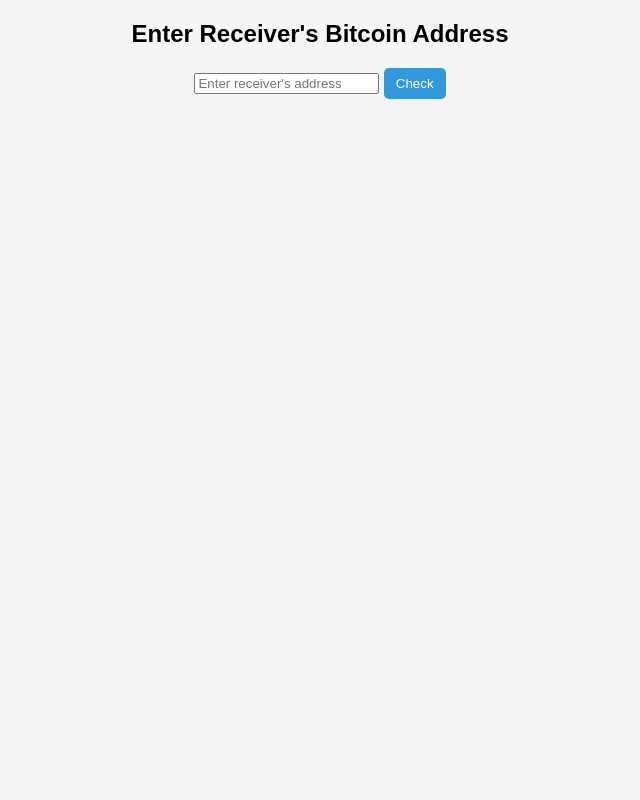
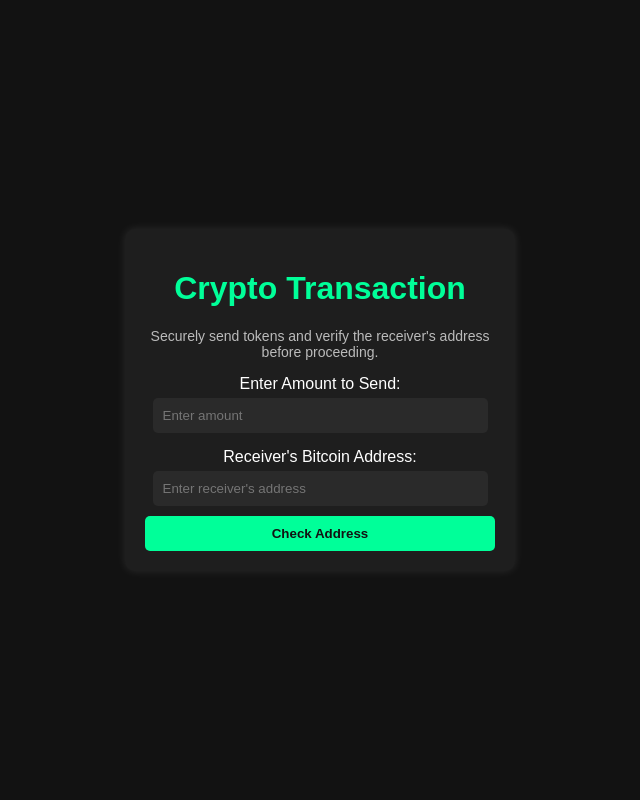
Before and after one commit to Ishan0704/CryptGuard, a Flask app: page /receiver_check in a window 1280 px wide. Shown: the whole page, without its empty margins (320-960 px from the left). Run offline with Flask 3, Linux system fonts and the light colour scheme; parts of the project's set-up code (start-up, migrations or seed data) failed here and were passed over.

Commit message:
Modified receiver_check.html

```diff
--- /dev/null
+++ b/static/style3.css
@@ -0,0 +1,66 @@
+body {
+    font-family: Arial, sans-serif;
+    background-color: #121212;
+    color: #ffffff;
+    display: flex;
+    justify-content: center;
+    align-items: center;
+    height: 100vh;
+    margin: 0;
+}
+
+.container {
+    background: #1e1e1e;
+    padding: 20px;
+    border-radius: 10px;
+    box-shadow: 0 0 10px rgba(255, 255, 255, 0.1);
+    text-align: center;
+    width: 350px;
+}
+
+h1 {
+    color: #00ff99;
+}
+
+.subtitle {
+    font-size: 14px;
+    color: #bbbbbb;
+}
+
+.transaction-box, .form-container {
+    margin-top: 15px;
+}
+
+input {
+    width: 90%;
+    padding: 10px;
+    margin-top: 5px;
+    border: none;
+    border-radius: 5px;
+    background: #2a2a2a;
+    color: #ffffff;
+    outline: none;
+}
+
+button {
+    width: 100%;
+    padding: 10px;
+    margin-top: 10px;
+    background: #00ff99;
+    border: none;
+    color: #121212;
+    font-weight: bold;
+    border-radius: 5px;
+    cursor: pointer;
+    transition: background 0.3s;
+}
+
+button:hover {
+    background: #00cc77;
+}
+
+.error-message {
+    color: #ff4d4d;
+    font-size: 14px;
+    margin-top: 5px;
+}
--- a/templates/receiver_check.html
+++ b/templates/receiver_check.html
@@ -3,44 +3,46 @@
 <head>
     <meta charset="UTF-8">
     <meta name="viewport" content="width=device-width, initial-scale=1.0">
-    <title>Enter Receiver Address</title>
-    <link rel="stylesheet" href="{{ url_for('static', filename='style.css') }}">
+    <title>Crypto Transaction Security</title>
+    <link rel="stylesheet" href="{{ url_for('static', filename='style3.css') }}">
 </head>
 <body>
     <div class="container">
-        <h2>Enter Receiver's Bitcoin Address</h2>
-        <form id="receiverForm">
-            <input type="text" id="receiverAddress" placeholder="Enter receiver's address" required>
-            <button type="submit">Check</button>
-        </form>
+        <h1>Crypto Transaction</h1>
+        <p class="subtitle">Securely send tokens and verify the receiver's address before proceeding.</p>
+
+        <div class="transaction-box">
+            <label for="senderAmount">Enter Amount to Send:</label>
+            <input type="number" id="senderAmount" placeholder="Enter amount" required>
+        </div>
+
+        <div class="form-container">
+            <form id="receiverForm">
+                <label for="receiverAddress">Receiver's Bitcoin Address:</label>
+                <input type="text" id="receiverAddress" placeholder="Enter receiver's address" required>
+                <button type="submit" id="checkButton">Check Address</button>
+            </form>
+            <p id="errorMessage" class="error-message" style="display: none;">Invalid Bitcoin address</p>
+            <div id="receiverResult"></div>
+        </div>
     </div>
 
     <script>
-        document.addEventListener("DOMContentLoaded", function () {
-            const lastResult = sessionStorage.getItem("lastResult");
-            if (lastResult) {
-                document.getElementById("receiverResult").innerHTML = `<p>Last result: ${lastResult}</p>`;
-            }
-
-            // Remove redirection flag without showing an alert
-            sessionStorage.removeItem("fromReceiverPage");
-            sessionStorage.removeItem("predictionAlert"); // Ensure no alert appears
-        });
-
         document.getElementById("receiverForm").addEventListener("submit", function(event) {
             event.preventDefault();
             const receiverAddress = document.getElementById("receiverAddress").value;
+            const errorMessage = document.getElementById("errorMessage");
 
-            if (receiverAddress.trim() !== "") {
-                sessionStorage.setItem("showModal", "true");
-                sessionStorage.setItem("fromReceiverPage", "true"); // Mark redirection
-                window.location.href = "/?receiver=" + encodeURIComponent(receiverAddress);
+            if (receiverAddress.trim() === "") {
+                errorMessage.style.display = "block";
+                return;
+            }
+            errorMessage.style.display = "none";
 
-            }
+            sessionStorage.setItem("showModal", "true");
+            sessionStorage.setItem("fromReceiverPage", "true");
+            window.location.href = "/?receiver=" + encodeURIComponent(receiverAddress);
         });
     </script>
-
-
-
 </body>
 </html>
```
